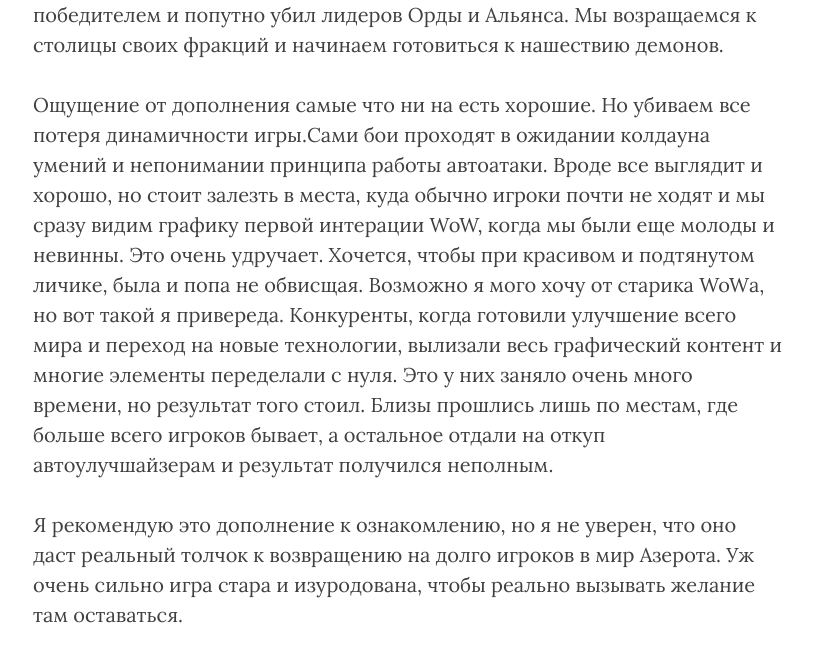
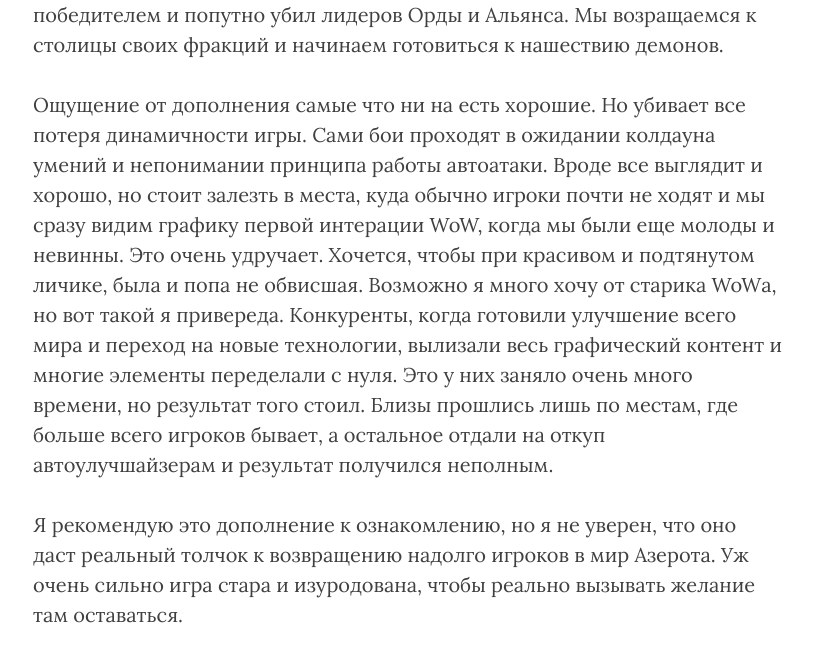
Before and after one commit to guvatara/guvatara.github.io, a Jekyll site: the page built from _posts/2016-08-15-World-of-Warcraft-Legion.markdown, in a window 1280 px wide and 900 px high, scrolled down 1981 px. Shown: the part 168-825 px from the top of the window, without its empty margins (232-1045 px from the left). Built offline with Jekyll 4.4.1, drawn with Linux system fonts in a browser that asks for light colours; nearby versions of some CDN libraries; comment, search, counter and statistics services are not loaded; a style sheet for code colours, icons or effects is not loaded; some of the changed text lies outside the part shown.

```diff
--- a/_posts/2016-08-15-World-of-Warcraft-Legion.markdown
+++ b/_posts/2016-08-15-World-of-Warcraft-Legion.markdown
@@ -27,9 +27,9 @@ rating: 90
 </p><p>Периодически игровой процесс прерывается кат сценами и синематиками. Все это выглядит очень динамично и круто. Явно видно, что разработчики непоскупились на реализацию всего этого безумия. Далее нам рассказывают и показывают царство демонов. И вдруг мы видим, что не только мы тут. На другом берегу с демонами дерется команда из игроков Альянса. Причем судя по никам и названиям гильдий, они с европейского сервера и явно не русскоязычного.
 </p><p>Как не обидно, но наша атака не увенчалась успехом и Гулдан вышел победителем и попутно убил лидеров Орды и Альянса. Мы возращаемся к столицы своих фракций и начинаем готовиться к нашествию демонов.
 <br>
-</p><p>Ощущение от дополнения самые что ни на есть хорошие. Но убиваем все потеря динамичности игры.Сами бои проходят в ожидании колдауна умений и непонимании принципа работы автоатаки. Вроде все выглядит и хорошо, но стоит залезть в места, куда обычно игроки почти не ходят и мы сразу видим графику первой интерации WoW, когда мы были еще молоды и невинны. Это очень удручает. Хочется, чтобы при красивом и подтянутом личике, была и попа не обвисщая. Возможно я мого хочу от старика WoWа, но вот такой я привереда. Конкуренты, когда готовили улучшение всего мира и переход на новые технологии, вылизали весь графический контент и многие элементы переделали с нуля. Это у них заняло очень много времени, но результат того стоил. Близы прошлись лишь по местам, где больше всего игроков бывает,  а остальное отдали на откуп автоулучшайзерам и результат получился неполным.
+</p><p>Ощущение от дополнения самые что ни на есть хорошие. Но убивает все потеря динамичности игры. Сами бои проходят в ожидании колдауна умений и непонимании принципа работы автоатаки. Вроде все выглядит и хорошо, но стоит залезть в места, куда обычно игроки почти не ходят и мы сразу видим графику первой интерации WoW, когда мы были еще молоды и невинны. Это очень удручает. Хочется, чтобы при красивом и подтянутом личике, была и попа не обвисшая. Возможно я много хочу от старика WoWа, но вот такой я привереда. Конкуренты, когда готовили улучшение всего мира и переход на новые технологии, вылизали весь графический контент и многие элементы переделали с нуля. Это у них заняло очень много времени, но результат того стоил. Близы прошлись лишь по местам, где больше всего игроков бывает,  а остальное отдали на откуп автоулучшайзерам и результат получился неполным.
 <br>
-</p><p>Я рекомендую это дополнение к ознакомлению, но я не уверен, что оно даст реальный толчок к возвращению на долго игроков в мир Азерота. Уж очень сильно игра стара и изуродована, чтобы реально вызывать желание там оставаться.
+</p><p>Я рекомендую это дополнение к ознакомлению, но я не уверен, что оно даст реальный толчок к возвращению надолго игроков в мир Азерота. Уж очень сильно игра стара и изуродована, чтобы реально вызывать желание там оставаться.
 </p>
 
 ![World of Warcraft Legion]({{ site.baseurl }}/images/wowLegionReview.png)
--- a/_posts/2016-08-16-WoW-Bilds.markdown
+++ b/_posts/2016-08-16-WoW-Bilds.markdown
@@ -7,7 +7,7 @@ author:     "Guvatara"
 header-img: "images/wow-bg.jpg"
 ---
 
-Поиграв эти дни в WoW (World of Warcraft) я понял, что где то я явно что-то делаю н так, как оно нужно.
+Поиграв эти дни в WoW (World of Warcraft) я понял, что где то я явно что-то делаю не так, как оно нужно.
 
 Поэтому сделаю подборку билдов для разных классов, чтобы мне было проще.
 
```
Also changed, not shown: other parts of _posts/2016-08-15-World-of-Warcraft-Legion.markdown (+1 -1 lines).
